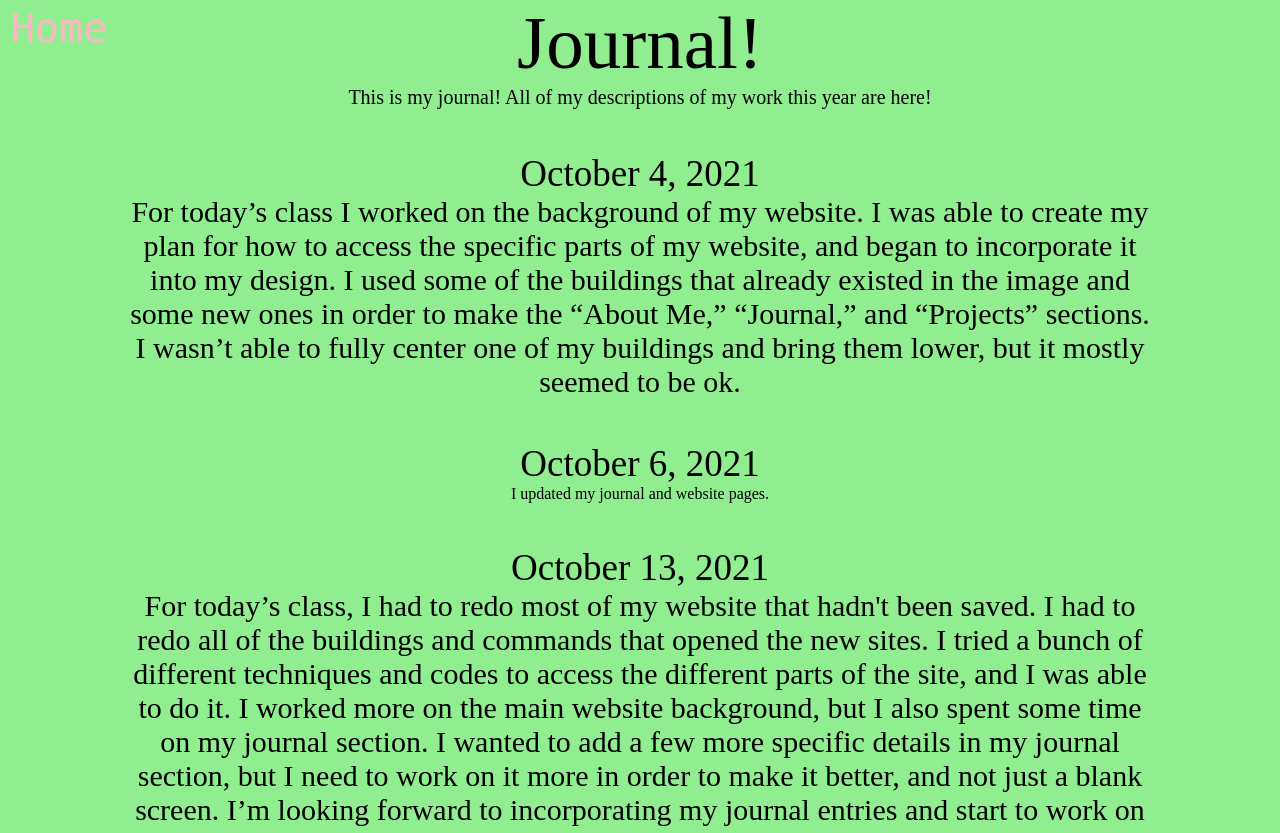
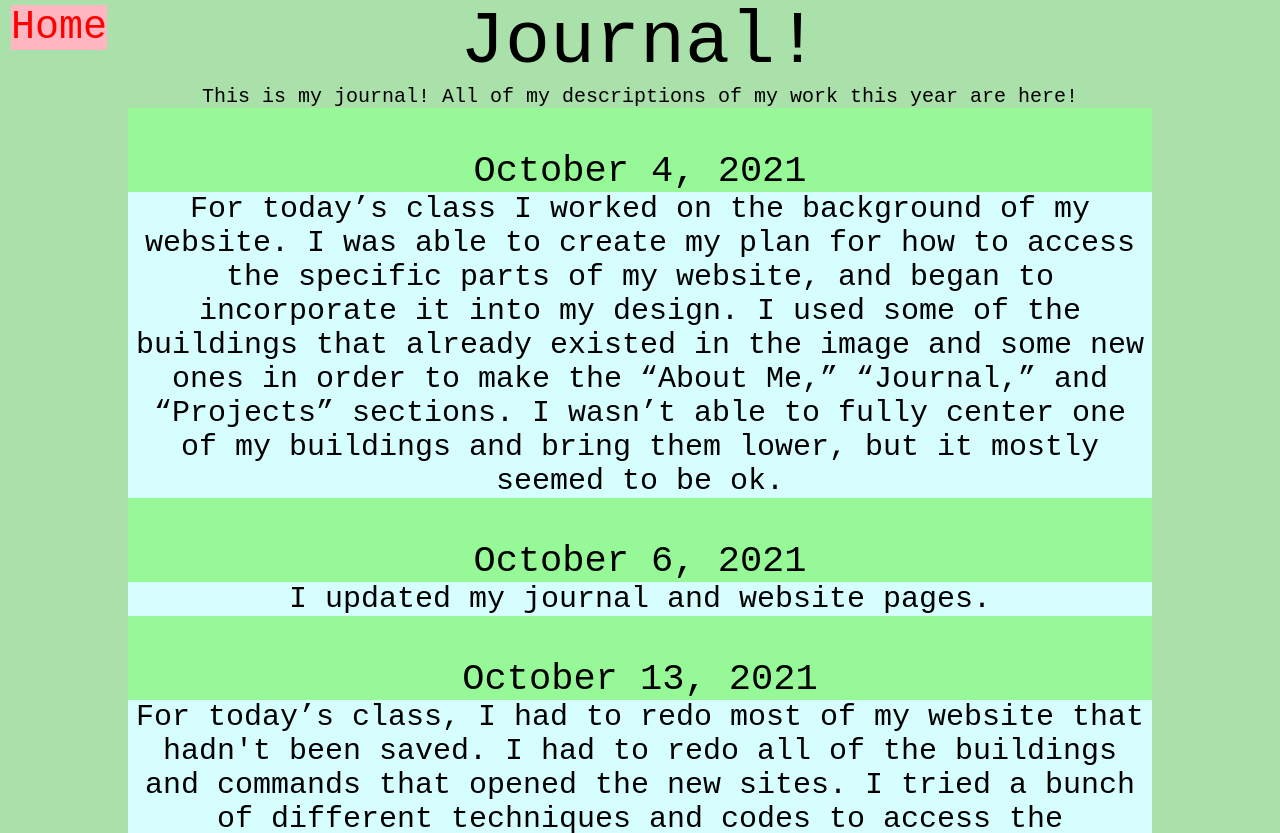
Before and after one commit to c25am1/c25am1.github.io, a plain HTML site: page journal.html in a window 1280 px wide. Shown: the top 833 px of the page. Drawn offline with Linux system fonts and the light colour scheme.

Commit message:
updating journal

```diff
--- a/journal.html
+++ b/journal.html
@@ -9,26 +9,33 @@
 	<style type="text/css">
 		#title {
 			font-size: 75px;
+			font-family: monospace;
 		}
 		#description {
 			font-size: 20px;
+			font-family: monospace;
 		}
 		#home {
 			font-size: 40px;
 			position: absolute; top: 5px; left: 11px;
-			color: lightpink;
-			font-family: "Lucida Console", "Courier New", sans-serif;
+			color: red;
+			font-family: monospace;
+			background-color:lightpink;
 		}
 		#date {
 			font-size: 37px;
+			font-family: monospace;
+			background-color:rgb(150,248,150);
 		}
 
 		#entries {
 			font-size: 30px;
+			font-family: monospace;
+			background-color:rgb(215,254,255);
 		}
 
 		body{
-			background-color:lightgreen;
+			background-color:rgb(170,225,170);
 			margin:0px;
 			text-align: center;
 			padding-left: 10%;
@@ -63,9 +70,8 @@
 		<br>
 	October 6, 2021
 	</div>
+	<div id="entries">
 	I updated my journal and website pages.
-	<div id="entries">
-
 	</div>
 	<div id="date">
 		<br>
@@ -142,8 +148,9 @@
 		<br>
 	February 8, 2022
 	</div>
-	<div id="entries"></div>
-	Today I finished my data representation project which is a covid tracker based on daily cases in all 5 boroughs of New York City over  the entirety of the COVID 19 pandemic. I used transform scale animations to make the circles larger and smaller to represent an increase or decrease in cases, set an event listener to start the function, and also added an image of a covid virus that moved down coinciding with the month to represent the year and month where the increases and decreases in cases occured.
+	<div id="entries">
+	Today I finished my data representation project which is a covid tracker based on daily cases in all 5 boroughs of New York City over  the entirety of the COVID 19 pandemic. I used transform scale animations to make the circles larger and smaller to represent an increase or decrease in cases, set an event listener to start the function, and also added an image of a covid virus that moved down coinciding with the month to represent the year and month where the increases and decreases in cases occured.</div>
+
 </body>
 
 </html>
```
